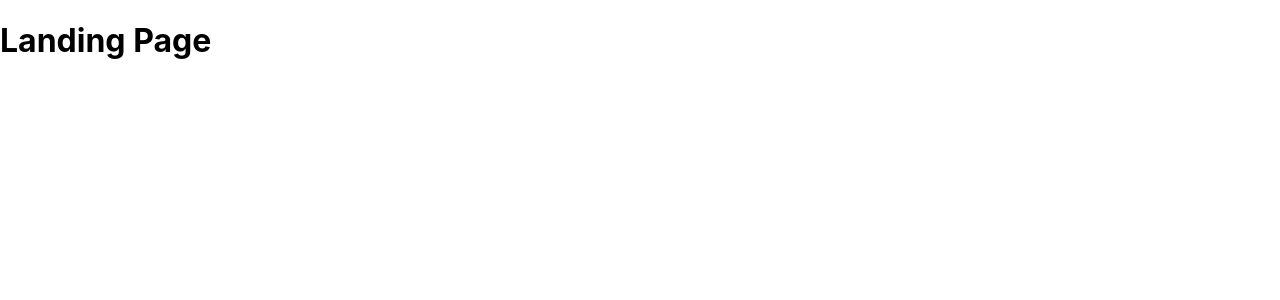
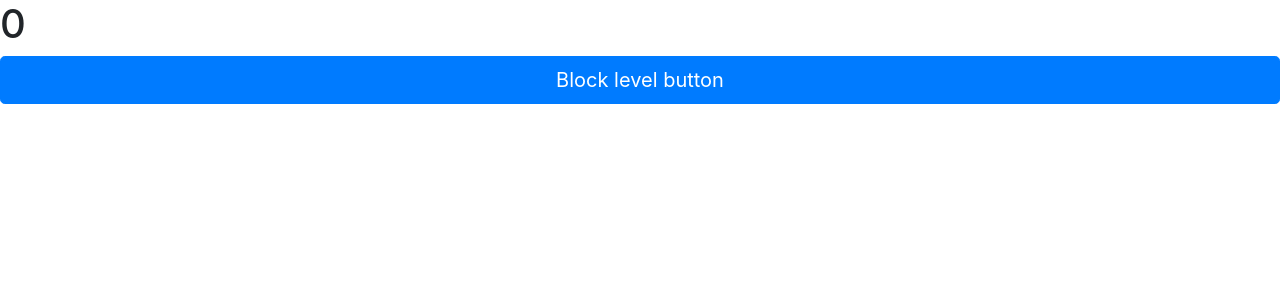
Before and after one commit to workdone0/mini-project-frontend, a React (Create React App) app: page / in a window 1280 px wide. Shown: the top 300 px of the page. Built offline with nearby package versions, Linux system fonts and the light colour scheme.

Commit message:
Added react-bootstrap

```diff
--- a/package.json
+++ b/package.json
@@ -6,7 +6,9 @@
     "@testing-library/jest-dom": "^5.11.9",
     "@testing-library/react": "^11.2.3",
     "@testing-library/user-event": "^12.6.0",
+    "bootstrap": "^4.5.3",
     "react": "^17.0.1",
+    "react-bootstrap": "^1.4.3",
     "react-dom": "^17.0.1",
     "react-scripts": "4.0.1",
     "web-vitals": "^0.2.4"
--- /dev/null
+++ b/src/components/navbar.js
@@ -0,0 +1,30 @@
+import React from "react";
+import Button from "react-bootstrap/Button";
+
+class Navbar extends React.Component {
+  constructor() {
+    super();
+    this.state = {
+      i: 0,
+    };
+  }
+
+  add = () => {
+    this.setState({
+      i: this.state.i + 1,
+    });
+  };
+
+  render() {
+    return (
+      <div>
+        <h1>{this.state.i}</h1>
+        <Button variant="primary" size="lg" onClick={this.add} block>
+          Block level button
+        </Button>
+      </div>
+    );
+  }
+}
+
+export default Navbar;
--- a/src/screens/landingPage.js
+++ b/src/screens/landingPage.js
@@ -1,10 +1,12 @@
 import React from "react";
+
+import Navbar from "../components/navbar";
 
 class LandingPage extends React.Component {
   render() {
     return (
       <div>
-        <h1>Landing Page</h1>
+        <Navbar />
       </div>
     );
   }
```
Also changed, not shown: src/index.js (+7 -6 lines), 2 other files (tests, documents, lock files or other folders).
